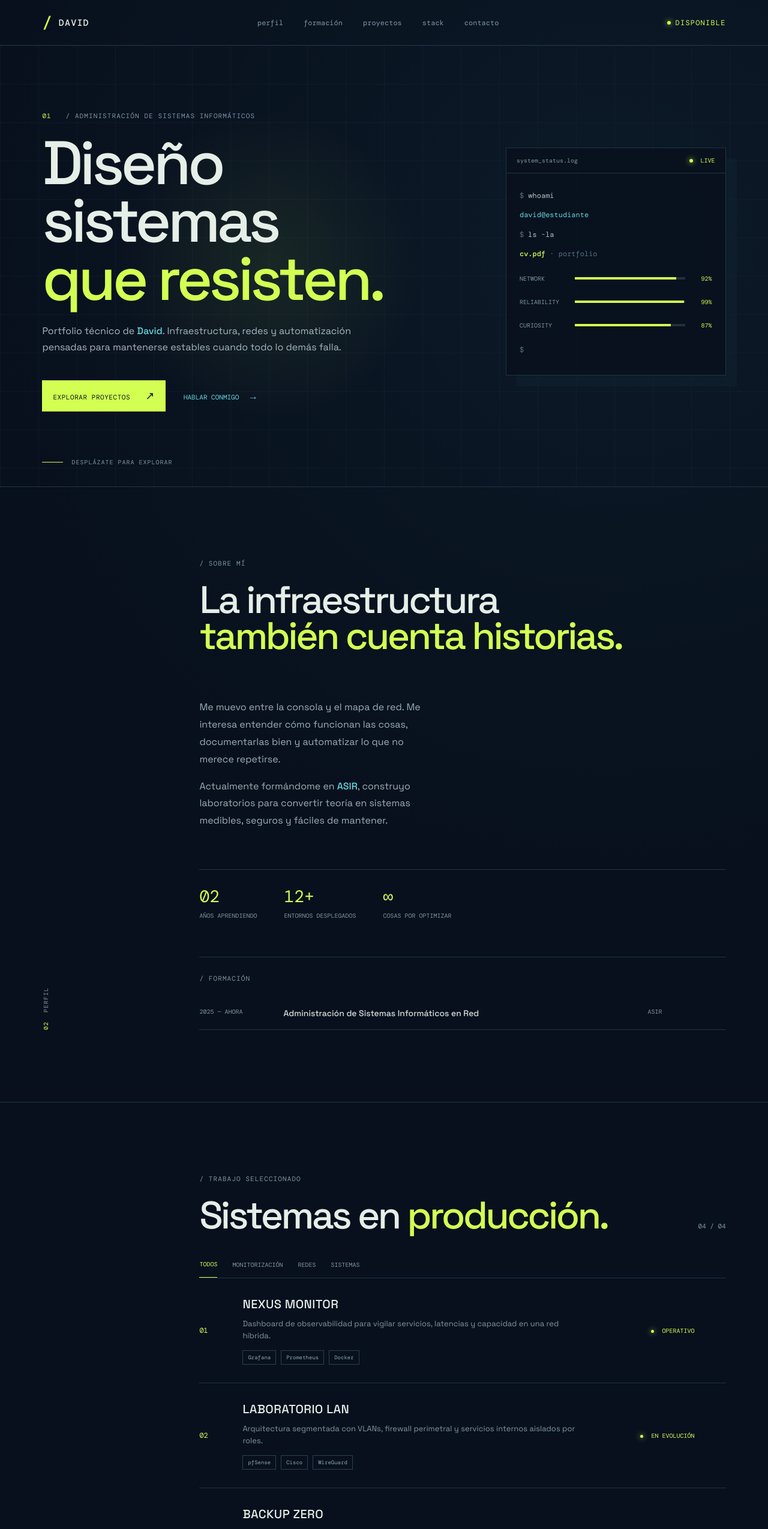
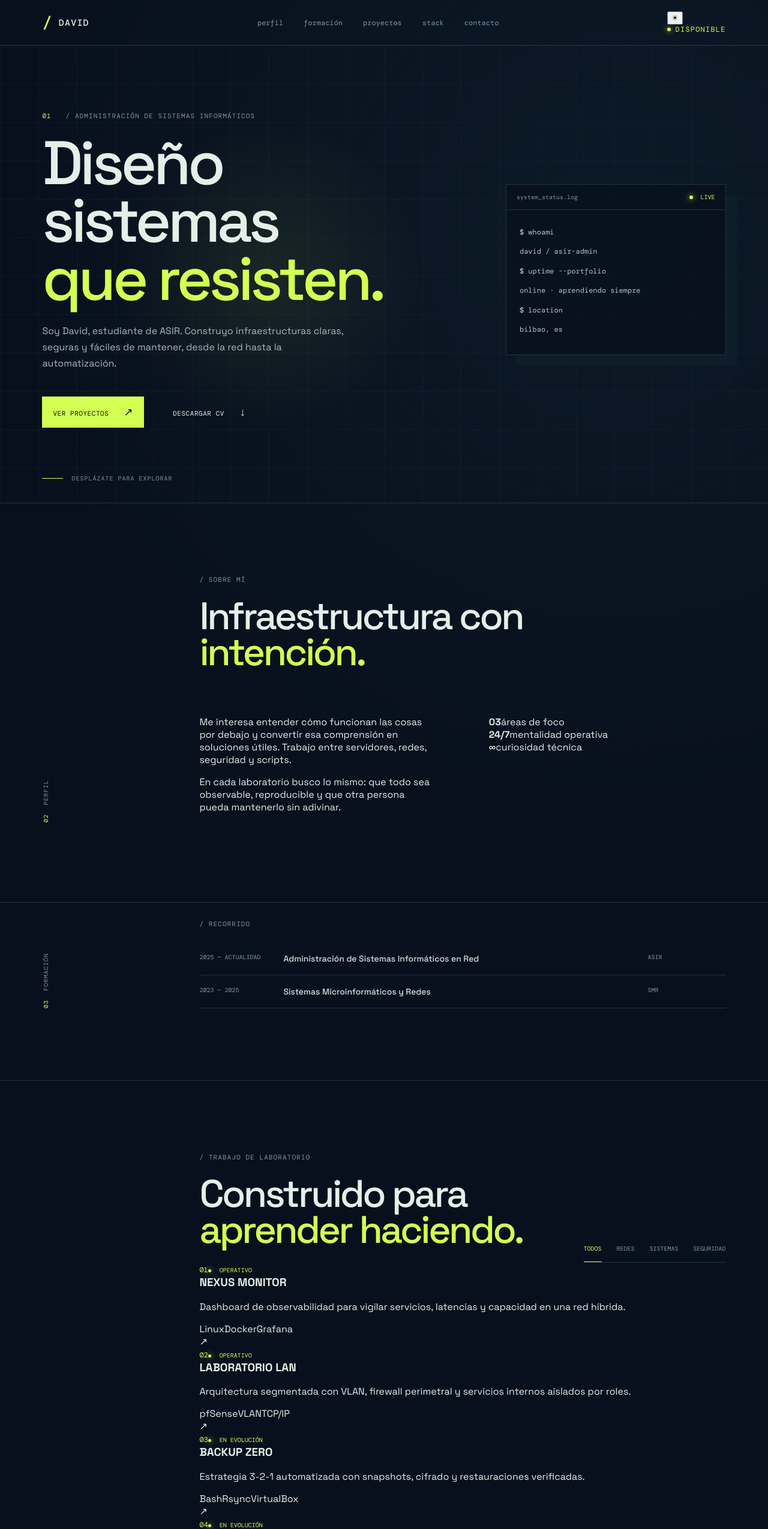
Before and after one commit to davidzabalaasir-create/portfolio, a React (Vite) app: page / in a window 1280 px wide. Shown: the top 2549 px of the page at 60% size. Built offline with nearby package versions, Linux system fonts and the light colour scheme.

Commit message:
Polish and professionalize the portfolio experience with better UX, theme toggle, and stronger structure

```diff
--- a/src/main.tsx
+++ b/src/main.tsx
@@ -1,58 +1,325 @@
-import { StrictMode, useState } from 'react'
+import { StrictMode, useEffect, useMemo, useState } from 'react'
 import { createRoot } from 'react-dom/client'
 import './styles.css'
 
 type Project = {
   title: string
   description: string
-  category: string
-  status: string
+  category: 'redes' | 'sistemas' | 'seguridad'
+  status: 'operativo' | 'en evolución'
   stack: string[]
   number: string
 }
 
+type Theme = 'dark' | 'light'
+
+type Category = 'todos' | Project['category']
+
 const projects: Project[] = [
-  { title: 'NEXUS MONITOR', description: 'Dashboard de observabilidad para vigilar servicios, latencias y capacidad en una red híbrida.', category: 'monitorización', status: 'operativo', stack: ['Grafana', 'Prometheus', 'Docker'], number: '01' },
-  { title: 'LABORATORIO LAN', description: 'Arquitectura segmentada con VLANs, firewall perimetral y servicios internos aislados por roles.', category: 'redes', status: 'en evolución', stack: ['pfSense', 'Cisco', 'WireGuard'], number: '02' },
-  { title: 'BACKUP ZERO', description: 'Estrategia 3-2-1 automatizada con snapshots, cifrado y restauraciones verificadas.', category: 'sistemas', status: 'operativo', stack: ['Bash', 'VirtualBox'], number: '03' },
-  { title: 'SURICATA SHIELD', description: 'Sistema de detección y prevención de intrusiones para analizar tráfico y bloquear amenazas en la red.', category: 'redes', status: 'en evolución', stack: ['Suricata', 'Linux', 'pfSense'], number: '04' },
+  {
+    title: 'NEXUS MONITOR',
+    description: 'Dashboard de observabilidad para vigilar servicios, latencias y capacidad en una red híbrida.',
+    category: 'sistemas',
+    status: 'operativo',
+    stack: ['Linux', 'Docker', 'Grafana'],
+    number: '01',
+  },
+  {
+    title: 'LABORATORIO LAN',
+    description: 'Arquitectura segmentada con VLAN, firewall perimetral y servicios internos aislados por roles.',
+    category: 'redes',
+    status: 'operativo',
+    stack: ['pfSense', 'VLAN', 'TCP/IP'],
+    number: '02',
+  },
+  {
+    title: 'BACKUP ZERO',
+    description: 'Estrategia 3-2-1 automatizada con snapshots, cifrado y restauraciones verificadas.',
+    category: 'sistemas',
+    status: 'en evolución',
+    stack: ['Bash', 'Rsync', 'VirtualBox'],
+    number: '03',
+  },
+  {
+    title: 'SURICATA SHIELD',
+    description: 'Sistema de detección de intrusiones para analizar tráfico y responder ante amenazas de red.',
+    category: 'seguridad',
+    status: 'en evolución',
+    stack: ['Suricata', 'Linux', 'Logs'],
+    number: '04',
+  },
 ]
 
-const skills = ['Linux', 'Windows Server', 'Docker', 'Virtualización', 'Redes TCP/IP', 'Bash', 'Python', 'SQL']
+const skills = ['Linux', 'Windows Server', 'Docker', 'Virtualización', 'Redes TCP/IP', 'pfSense', 'Bash', 'Python', 'SQL', 'Git']
+const categories: Category[] = ['todos', 'redes', 'sistemas', 'seguridad']
+
+const education = [
+  { period: '2025 — actualidad', title: 'Administración de Sistemas Informáticos en Red', subtitle: 'ASIR' },
+  { period: '2023 — 2025', title: 'Sistemas Microinformáticos y Redes', subtitle: 'SMR' },
+]
+
+const stats = [
+  { value: '03', label: 'áreas de foco' },
+  { value: '24/7', label: 'mentalidad operativa' },
+  { value: '∞', label: 'curiosidad técnica' },
+]
+
+const socialLinks = [
+  { label: 'GitHub', href: 'https://github.com/davidzabalaasir-create' },
+  { label: 'Email', href: 'mailto:davidzamaira2003@gmail.com' },
+]
 
 function App() {
-  const [filter, setFilter] = useState('todos')
-  const categories = ['todos', ...new Set(projects.map((project) => project.category))]
-  const visibleProjects = filter === 'todos' ? projects : projects.filter((project) => project.category === filter)
+  const [filter, setFilter] = useState<Category>('todos')
+  const [theme, setTheme] = useState<Theme>(() => {
+    if (typeof window === 'undefined') return 'dark'
+    const saved = localStorage.getItem('portfolio-theme') as Theme | null
+    return saved ?? 'dark'
+  })
+
+  useEffect(() => {
+    document.documentElement.setAttribute('data-theme', theme)
+    localStorage.setItem('portfolio-theme', theme)
+  }, [theme])
+
+  const visibleProjects = useMemo(
+    () => (filter === 'todos' ? projects : projects.filter((project) => project.category === filter)),
+    [filter],
+  )
+
   const cvUrl = `${import.meta.env.BASE_URL}cv.html`
 
   return (
     <div className="app-shell">
       <header className="topbar">
-        <a className="brand" href="#inicio" aria-label="Inicio portfolio de David"><span className="brand-mark">/</span><span>DAVID</span></a>
+        <a className="brand" href="#inicio" aria-label="Inicio portfolio de David">
+          <span className="brand-mark">/</span>
+          <span>DAVID</span>
+        </a>
+
         <nav className="nav-links" aria-label="Navegación principal">
-          <a href="#perfil">perfil</a><a href="#formacion">formación</a><a href="#proyectos">proyectos</a><a href="#stack">stack</a><a href="#contacto">contacto</a>
+          <a href="#perfil">perfil</a>
+          <a href="#formacion">formación</a>
+          <a href="#proyectos">proyectos</a>
+          <a href="#stack">stack</a>
+          <a href="#contacto">contacto</a>
         </nav>
-        <a className="availability" href="#contacto"><span className="pulse" /> disponible</a>
+
+        <div className="topbar-actions">
+          <button
+            type="button"
+            className="theme-toggle"
+            aria-label="Cambiar tema"
+            aria-pressed={theme === 'light'}
+            onClick={() => setTheme((current) => (current === 'dark' ? 'light' : 'dark'))}
+          >
+            {theme === 'dark' ? '☀' : '☾'}
+          </button>
+          <a className="availability" href="#contacto">
+            <span className="pulse" /> disponible
+          </a>
+        </div>
       </header>
 
       <main>
         <section className="hero" id="inicio">
-          <div className="hero-copy"><p className="eyebrow"><span>01</span> / administración de sistemas informáticos</p><h1>Diseño sistemas<br /><em>que resisten.</em></h1><p className="hero-text">Portfolio técnico de <strong>David</strong>. Infraestructura, redes y automatización pensadas para mantenerse estables cuando todo lo demás falla.</p><div className="hero-actions"><a className="button button-primary" href="#proyectos">explorar proyectos <span>↗</span></a><a className="text-link" href="#contacto">hablar conmigo <span>→</span></a></div></div>
-          <div className="hero-console" aria-label="Estado del sistema"><div className="console-head"><span>system_status.log</span><span className="live"><i /> LIVE</span></div><div className="console-body"><p><span className="muted">$</span> whoami</p><p className="console-accent">david@estudiante</p><p><span className="muted">$</span> ls -la</p><p><a className="console-link" href={cvUrl}>cv.pdf</a> <span className="muted">· portfolio</span></p><div className="metric"><span>network</span><b><i style={{ width: '92%' }} /></b><strong>92%</strong></div><div className="metric"><span>reliability</span><b><i style={{ width: '99%' }} /></b><strong>99%</strong></div><div className="metric"><span>curiosity</span><b><i style={{ width: '87%' }} /></b><strong>87%</strong></div><p className="console-cursor"><span className="muted">$</span> <span className="cursor" /></p></div></div>
+          <div className="hero-copy">
+            <p className="eyebrow"><span>01</span> / administración de sistemas informáticos</p>
+            <h1>
+              Diseño sistemas<br />
+              <em>que resisten.</em>
+            </h1>
+            <p className="hero-text">
+              Soy David, estudiante de ASIR. Construyo infraestructuras claras, seguras y fáciles de mantener,
+              desde la red hasta la automatización.
+            </p>
+
+            <div className="hero-actions">
+              <a className="button button-primary" href="#proyectos">
+                ver proyectos <span>↗</span>
+              </a>
+              <a className="button button-ghost" href={cvUrl} target="_blank" rel="noreferrer">
+                descargar CV <span>↓</span>
+              </a>
+            </div>
+          </div>
+
+          <div className="hero-console" aria-label="Estado del sistema">
+            <div className="console-head">
+              <span>system_status.log</span>
+              <span className="live"><i /> LIVE</span>
+            </div>
+            <div className="console-body">
+              <p><b className="cyan">$</b> whoami</p>
+              <p className="console-value">david / asir-admin</p>
+
+              <p><b className="cyan">$</b> uptime --portfolio</p>
+              <p className="console-value">online · aprendiendo siempre</p>
+
+              <p><b className="cyan">$</b> location</p>
+              <p className="console-value">bilbao, es</p>
+
+              <div className="mini-chart" aria-hidden="true">
+                <span />
+                <span />
+                <span />
+                <span />
+                <span />
+                <span />
+                <span />
+                <span />
+              </div>
+            </div>
+          </div>
+
           <div className="scroll-note"><span className="scroll-line" /> desplázate para explorar</div>
         </section>
 
-        <section className="profile section-grid" id="perfil"><div className="section-label"><span>02</span><span>perfil</span></div><div className="profile-content"><div><p className="kicker">/ sobre mí</p><h2>La infraestructura<br /><em>también cuenta historias.</em></h2></div><div className="profile-description"><p>Me muevo entre la consola y el mapa de red. Me interesa entender cómo funcionan las cosas, documentarlas bien y automatizar lo que no merece repetirse.</p><p>Actualmente formándome en <strong>ASIR</strong>, construyo laboratorios para convertir teoría en sistemas medibles, seguros y fáciles de mantener.</p></div><div className="facts"><div><strong>02</strong><span>años aprendiendo</span></div><div><strong>12+</strong><span>entornos desplegados</span></div><div><strong>∞</strong><span>cosas por optimizar</span></div></div><div className="education" id="formacion"><p className="kicker">/ formación</p><div className="education-row"><span>2025 — ahora</span><strong>Administración de Sistemas Informáticos en Red</strong><span>ASIR</span></div></div></div></section>
+        <section className="profile section-grid" id="perfil">
+          <div className="section-label"><span>02</span><span>perfil</span></div>
 
-        <section className="projects section-grid" id="proyectos"><div className="section-label"><span>03</span><span>proyectos</span></div><div className="projects-content"><div className="section-heading"><div><p className="kicker">/ trabajo seleccionado</p><h2>Sistemas en <em>producción.</em></h2></div><span className="project-count">{String(visibleProjects.length).padStart(2, '0')} / 04</span></div><div className="filters" role="group" aria-label="Filtrar proyectos">{categories.map((category) => <button className={filter === category ? 'active' : ''} key={category} onClick={() => setFilter(category)}>{category}</button>)}</div><div className="project-list">{visibleProjects.map((project) => <article className="project-row" key={project.title}><span className="project-number">{project.number}</span><div className="project-main"><h3>{project.title}</h3><p>{project.description}</p><div className="tags">{project.stack.map((item) => <span key={item}>{item}</span>)}</div></div><span className="project-status"><i /> {project.status}</span></article>)}</div></div></section>
+          <div className="profile-content">
+            <div>
+              <p className="kicker">/ sobre mí</p>
+              <h2>Infraestructura con<br /><em>intención.</em></h2>
+            </div>
 
-        <section className="stack section-grid" id="stack"><div className="section-label"><span>04</span><span>stack técnico</span></div><div className="stack-content"><p className="kicker">/ herramientas del oficio</p><h2>Aprender. <em>Probar.</em><br />Documentar.</h2><div className="skill-cloud">{skills.map((skill) => <span key={skill}>{skill}</span>)}</div></div></section>
-        <section className="contact section-grid" id="contacto"><div className="section-label"><span>05</span><span>contacto</span></div><div className="contact-content"><p className="kicker">/ abrir conexión</p><h2>¿Tienes un sistema<br />que <em>mejorar?</em></h2><a className="contact-email" href="mailto:davidzamaira2003@gmail.com">davidzamaira2003@gmail.com <span>↗</span></a></div></section>
+            <div className="profile-copy">
+              <p>
+                Me interesa entender cómo funcionan las cosas por debajo y convertir esa comprensión en soluciones útiles.
+                Trabajo entre servidores, redes, seguridad y scripts.
+              </p>
+              <p>
+                En cada laboratorio busco lo mismo: que todo sea observable, reproducible y que otra persona pueda
+                mantenerlo sin adivinar.
+              </p>
+            </div>
+
+            <div className="stats">
+              {stats.map((stat) => (
+                <div key={stat.label}>
+                  <strong>{stat.value}</strong>
+                  <span>{stat.label}</span>
+                </div>
+              ))}
+            </div>
+          </div>
+        </section>
+
+        <section className="education section-grid" id="formacion">
+          <div className="section-label"><span>03</span><span>formación</span></div>
+
+          <div className="education-content">
+            <p className="kicker">/ recorrido</p>
+
+            {education.map((item) => (
+              <div className="education-row" key={item.title}>
+                <span>{item.period}</span>
+                <strong>{item.title}</strong>
+                <span>{item.subtitle}</span>
+              </div>
+            ))}
+          </div>
+        </section>
+
+        <section className="projects section-grid" id="proyectos">
+          <div className="section-label"><span>04</span><span>proyectos</span></div>
+
+          <div className="projects-content">
+            <div className="section-heading">
+              <div>
+                <p className="kicker">/ trabajo de laboratorio</p>
+                <h2>Construido para<br /><em>aprender haciendo.</em></h2>
+              </div>
+
+              <div className="filters" role="group" aria-label="Filtrar proyectos">
+                {categories.map((category) => (
+                  <button
+                    type="button"
+                    className={filter === category ? 'active' : ''}
+                    onClick={() => setFilter(category)}
+                    key={category}
+                  >
+                    {category}
+                  </button>
+                ))}
+              </div>
+            </div>
+
+            <div className="project-list">
+              {visibleProjects.map((project) => (
+                <article className="project-card" key={project.title}>
+                  <div className="project-top">
+                    <span className="project-number">{project.number}</span>
+                    <span className="project-status"><i /> {project.status}</span>
+                  </div>
+
+                  <h3>{project.title}</h3>
+                  <p>{project.description}</p>
+
+                  <div className="project-stack">
+                    {project.stack.map((item) => (
+                      <span key={item}>{item}</span>
+                    ))}
+                  </div>
+
+                  <span className="project-arrow">↗</span>
+                </article>
+              ))}
+            </div>
+          </div>
+        </section>
+
+        <section className="stack section-grid" id="stack">
+          <div className="section-label"><span>05</span><span>stack técnico</span></div>
+
+          <div className="stack-content">
+            <p className="kicker">/ herramientas que uso</p>
+            <h2>La caja de<br /><em>herramientas.</em></h2>
+
+            <div className="skill-cloud">
+              {skills.map((skill, index) => (
+                <span className={index % 4 === 0 ? 'highlight' : ''} key={skill}>{skill}</span>
+              ))}
+            </div>
+          </div>
+        </section>
+
+        <section className="contact section-grid" id="contacto">
+          <div className="section-label"><span>06</span><span>contacto</span></div>
+
+          <div className="contact-content">
+            <p className="kicker">/ abre una conexión</p>
+            <h2>¿Construimos algo<br /><em>resistente?</em></h2>
+
+            <div className="contact-links">
+              {socialLinks.map((link) => (
+                <a key={link.label} className="contact-link" href={link.href} target={link.href.startsWith('http') ? '_blank' : undefined} rel={link.href.startsWith('http') ? 'noreferrer' : undefined}>
+                  {link.label} <span>↗</span>
+                </a>
+              ))}
+            </div>
+
+            <a className="contact-email" href="mailto:davidzamaira2003@gmail.com">
+              davidzamaira2003@gmail.com <span>↗</span>
+            </a>
+
+            <p className="contact-location">Bilbao, España · disponible para prácticas y proyectos</p>
+          </div>
+        </section>
       </main>
-      <footer><span>DAVID © 2026</span><span>construido con curiosidad + café</span><span>status: <b>online</b></span></footer>
+
+      <footer>
+        <span>DAVID © 2026</span>
+        <span>construido con curiosidad + café</span>
+        <span>status: <b>online</b></span>
+      </footer>
     </div>
   )
 }
 
-createRoot(document.getElementById('root')!).render(<StrictMode><App /></StrictMode>)
+createRoot(document.getElementById('root')!).render(
+  <StrictMode>
+    <App />
+  </StrictMode>,
+)
```
